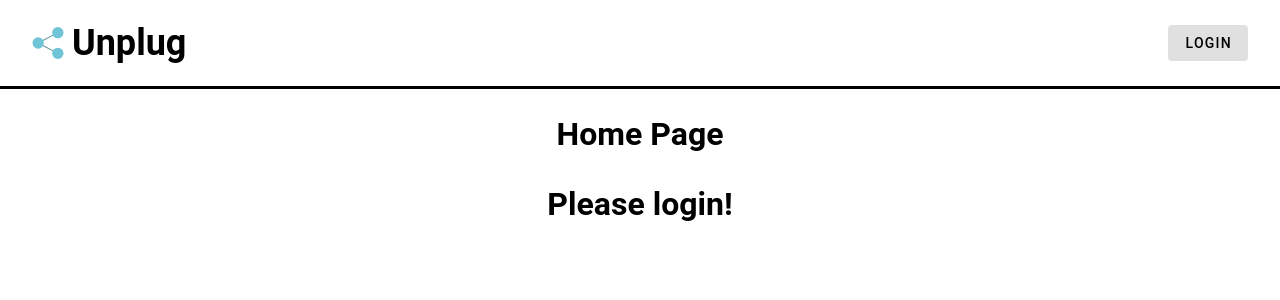
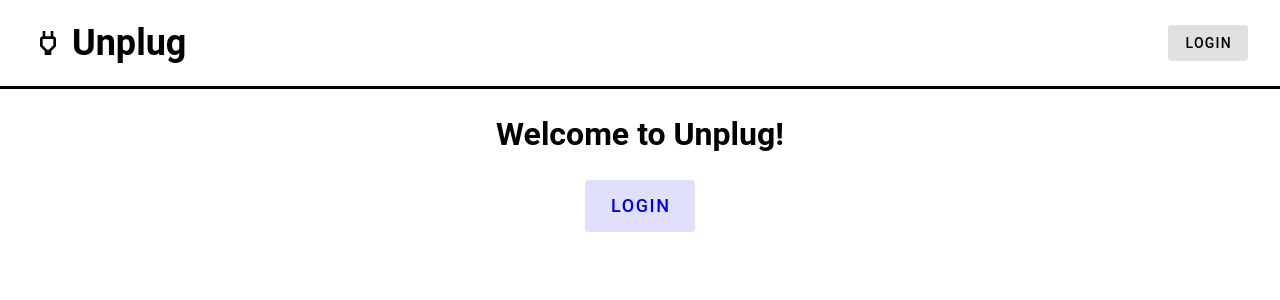
Before and after one commit to L-Jewel/61040-Unplug-frontend, a Vue app: page / in a window 1280 px wide. Shown: the top 300 px of the page. Built offline with nearby package versions, Linux system fonts and the light colour scheme; no server answers.

Commit message:
some last minute fixes

```diff
--- a/client/App.vue
+++ b/client/App.vue
@@ -36,7 +36,7 @@ onBeforeMount(async () => {
     <header>
       <h1 v-if="isLoggedIn">{{ currentRouteName }}</h1>
       <div v-else class="title">
-        <img src="@/assets/images/logo.svg" />
+        <v-icon size="x-large" icon="mdi-power-plug-outline" />
         <RouterLink :to="{ name: 'Home' }">
           <h1>Unplug</h1>
         </RouterLink>
@@ -84,6 +84,9 @@ onBeforeMount(async () => {
 @import "./assets/toast.css";
 
 .app-page {
+  display: flex;
+  flex-direction: column;
+  max-height: 100%;
   height: 100vh;
 }
 
@@ -99,6 +102,7 @@ nav {
   padding: 1em 2em;
   border-right: solid;
   height: 100%;
+  min-height: 100%;
 }
 
 nav > ul {
@@ -116,12 +120,13 @@ h1 {
   display: flex;
   height: 100%;
   width: 100%;
+  max-height: 100%;
 }
 
 .site-view {
   width: 100%;
   height: 100%;
-  overflow-y: scroll;
+  max-height: 100%;
 }
 
 .title {
--- a/client/components/Limit/TimeCheckComponent.vue
+++ b/client/components/Limit/TimeCheckComponent.vue
@@ -5,7 +5,8 @@ import router from "../../router";
 import { useUserStore } from "../../stores/user";
 import { fetchy } from "../../utils/fetchy";
 
-const { limitUser, isLoggedIn } = useUserStore();
+const userStore = useUserStore();
+const { limitUser } = userStore;
 
 const currentTime = ref("");
 const nextLimitHourStart = ref();
@@ -62,13 +63,13 @@ async function getNextLimit() {
 }
 
 setInterval(async () => {
-  if (isLoggedIn) {
+  if (userStore.isLoggedIn) {
     await updateTime();
   }
 }, 5000);
 
 setInterval(async () => {
-  if (isLoggedIn) {
+  if (userStore.isLoggedIn) {
     await getNextLimit();
   }
 }, 10000);
--- a/client/views/HomeView.vue
+++ b/client/views/HomeView.vue
@@ -2,10 +2,10 @@
 
 <template>
   <main>
-    <h1>Home Page</h1>
-    <section>
-      <h1>Please login!</h1>
-    </section>
+    <h1>Welcome to Unplug!</h1>
+    <RouterLink :to="{ name: 'Login' }">
+      <v-btn variant="tonal" size="x-large"> Login </v-btn>
+    </RouterLink>
   </main>
 </template>
 
@@ -13,4 +13,11 @@
 h1 {
   text-align: center;
 }
+
+main {
+  display: flex;
+  flex-direction: column;
+  align-items: center;
+  justify-content: center;
+}
 </style>
--- a/client/views/LimitView.vue
+++ b/client/views/LimitView.vue
@@ -1,5 +1,4 @@
 <script setup lang="ts">
-import { storeToRefs } from "pinia";
 import { ref } from "vue";
 import router from "../router";
 import { useUserStore } from "../stores/user";
@@ -8,7 +7,6 @@ const isLoadingLogout = ref(false);
 const isLoadingOverride = ref(false);
 
 const userStore = useUserStore();
-const { isUserLimited } = storeToRefs(userStore);
 
 async function logout() {
   isLoadingLogout.value = true;
--- a/client/views/RelatedPostsView.vue
+++ b/client/views/RelatedPostsView.vue
@@ -19,9 +19,15 @@ async function getRelatedPosts() {
     relatedPostsIDs = relatedPostsIDs.concat(taggedPosts);
   }
   const relatedPostsList = [];
+  const relatedPostsSet = new Set<string>();
   for (const relatedPost of relatedPostsIDs.slice(0, 10)) {
     try {
-      relatedPostsList.push(await fetchy(`/api/posts/${relatedPost}`, "GET"));
+      const postResult = await fetchy(`/api/posts/${relatedPost}`, "GET");
+      // Prevent duplicates
+      if (!relatedPostsSet.has(postResult._id)) {
+        relatedPostsList.push(postResult);
+        relatedPostsSet.add(postResult._id);
+      }
     } catch {
       continue;
     }
```
